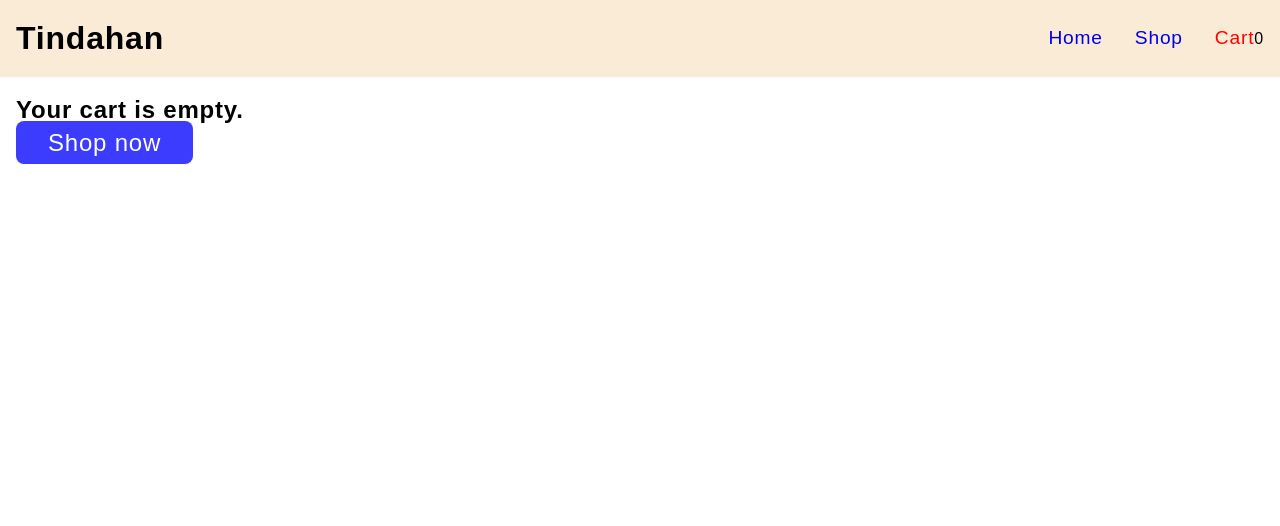
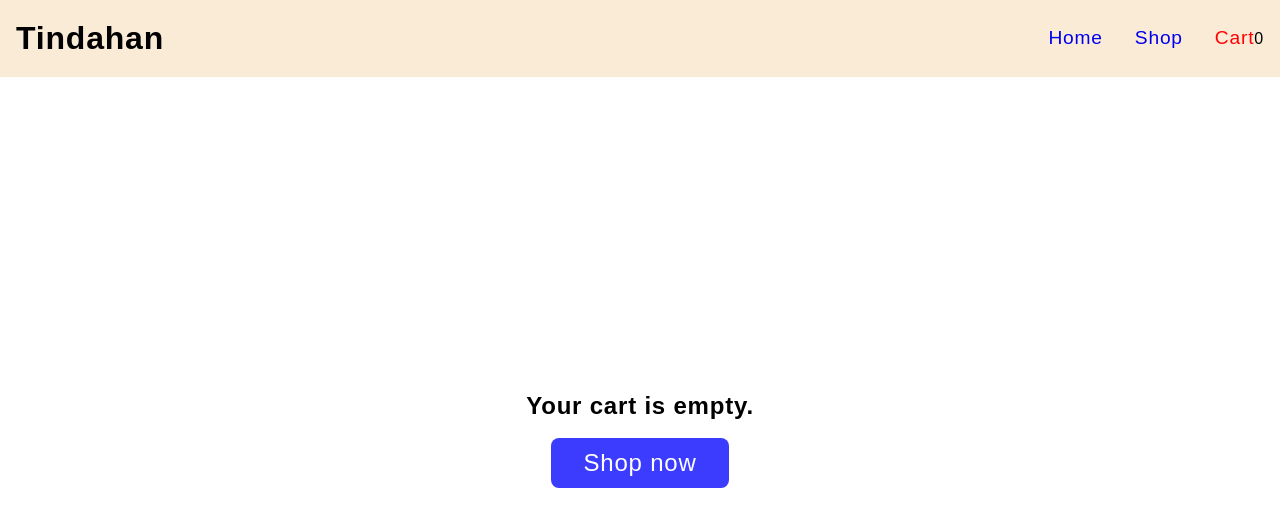
Before and after one commit to etanyosef/shopping-cart, a React (Vite) app: page /cart in a window 1280 px wide. Shown: the top 526 px of the page. Built offline with nearby package versions, Linux system fonts and the light colour scheme.

Commit message:
empty cart styling

```diff
--- a/src/components/Cart/cart.module.css
+++ b/src/components/Cart/cart.module.css
@@ -1,3 +1,12 @@
+.emptyCartContainer {
+    display: flex;
+    flex-direction: column;
+    align-items: center;
+    justify-content: center;
+    flex-grow: 1;
+    gap: 1rem;
+}
+
 .container {
     display: flex;
     flex-direction: column;
```
